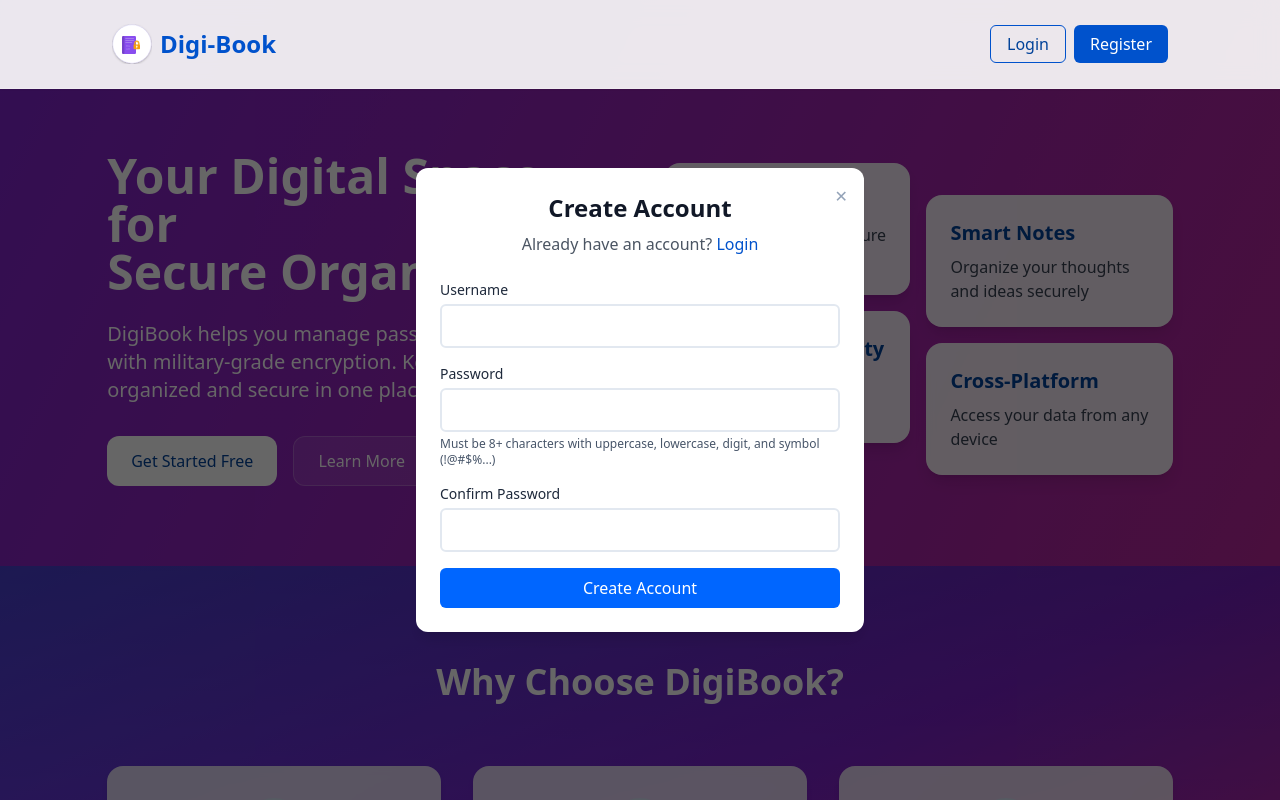
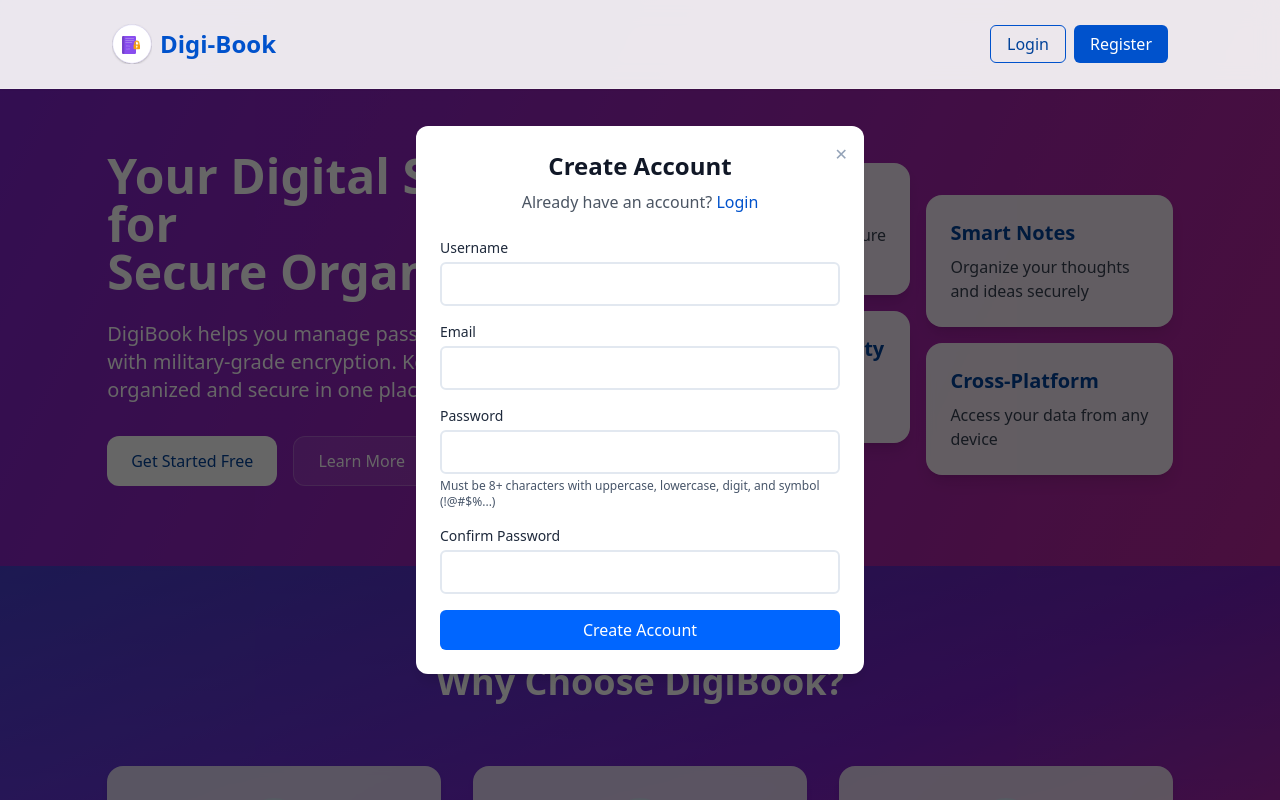
Before and after one commit to CoderSayan-git/Digi-Book, a React (Vite) app in the folder frontend/: page / in a window 1280 px wide. Both pictures are taken after a click on the button "Register". Shown: the top 800 px of the page. Built offline with nearby package versions, Linux system fonts and the light colour scheme; no server answers.

Commit message:
mail added

```diff
--- a/frontend/src/components/Auth.jsx
+++ b/frontend/src/components/Auth.jsx
@@ -25,11 +25,12 @@ export function Auth({ onAuthenticated }) {
     e.preventDefault()
     setLoading(true); setError('')
     const username = e.target.username.value
+    const email = e.target.email.value
     const password = e.target.password.value
     const confirm = e.target.confirm.value
     if (password !== confirm) { setError('Passwords do not match'); setLoading(false); return }
     try {
-      const res = await api.auth.register({ username, password })
+      const res = await api.auth.register({ username, email, password })
       onAuthenticated(res.username)
     } catch (err) {
       setError(err.message || 'Registration failed.')
@@ -361,6 +362,15 @@ export function Auth({ onAuthenticated }) {
                   />
                 </div>
                 <div>
+                  <label className="block text-sm font-medium mb-1 text-text">Email</label>
+                  <input
+                    type="email"
+                    name="email"
+                    className="w-full border-2 border-secondary-200 rounded-md p-2 focus:outline-none focus:border-primary-500 focus:ring-1 focus:ring-primary-500 bg-white"
+                    required
+                  />
+                </div>
+                <div>
                   <label className="block text-sm font-medium mb-1 text-text">Password</label>
                   <input
                     type="password"
```
Also changed, not shown: 2 other files (tests, documents, lock files or other folders).
